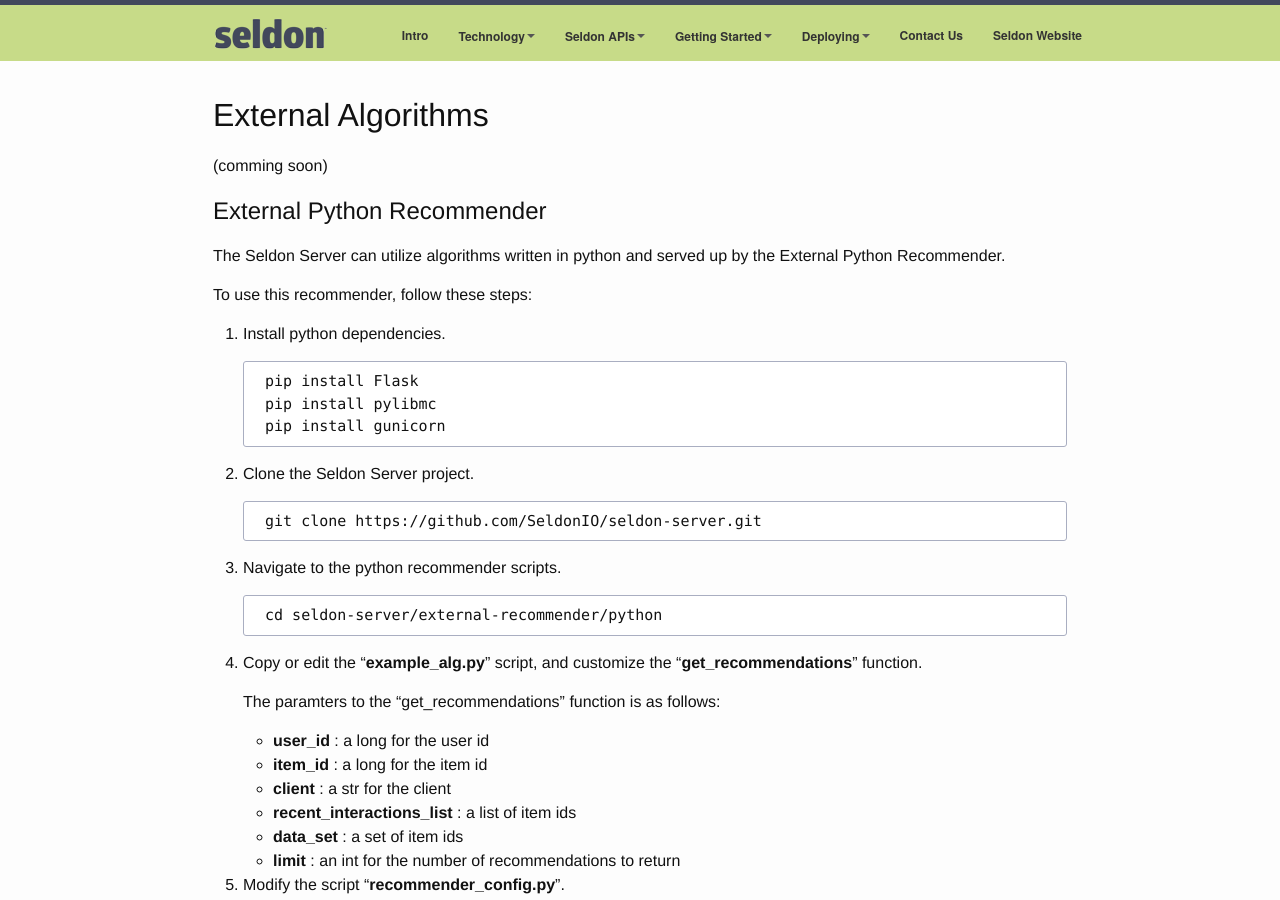
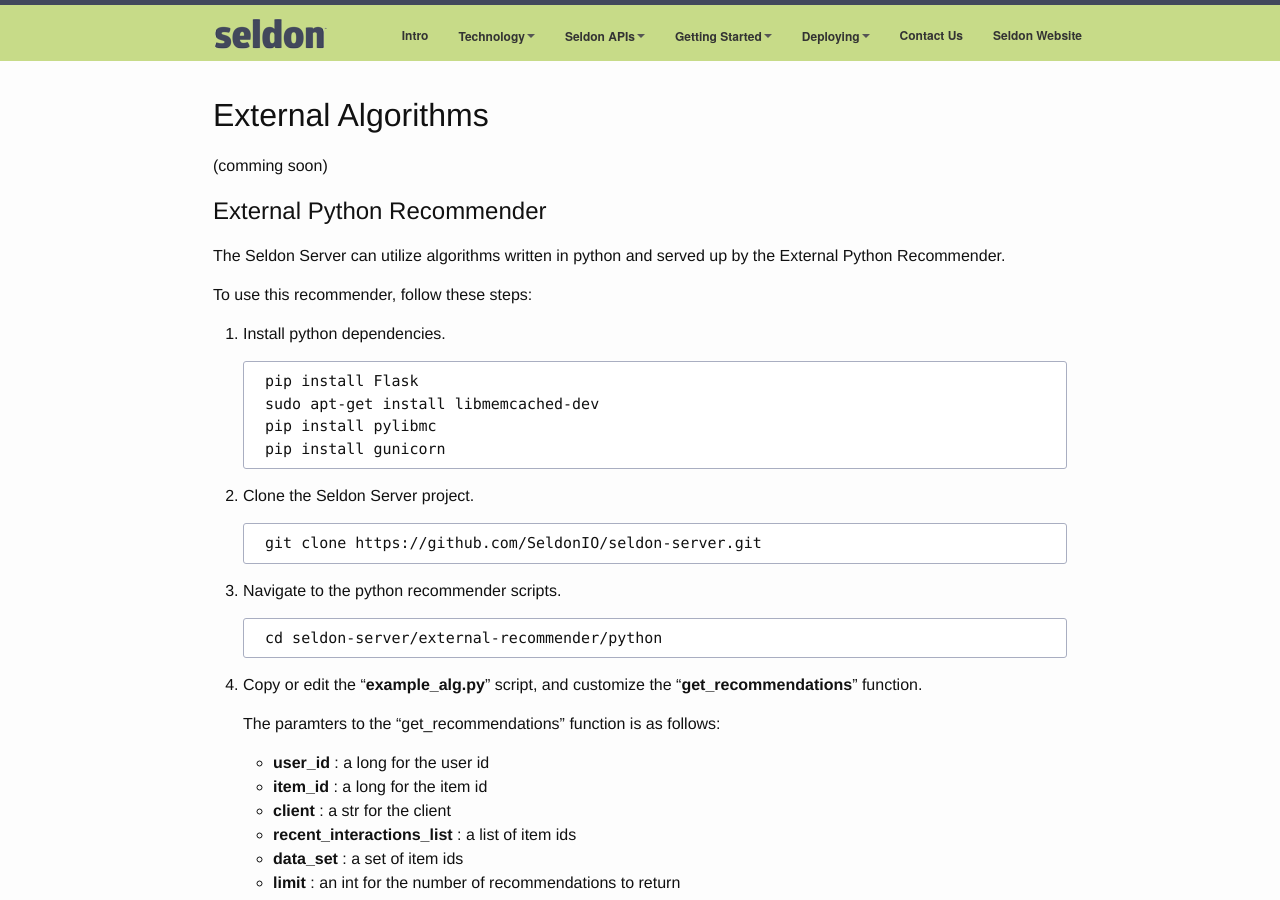
Before and after one commit to SeldonIO/seldonio.github.com, a Jekyll site: the page built from external-algorithms.md, in a window 1280 px wide and 900 px high. Built offline with Jekyll 4.4.1, drawn with Linux system fonts in a browser that asks for light colours.

Commit message:
update external algs deps

```diff
--- a/external-algorithms.md
+++ b/external-algorithms.md
@@ -16,6 +16,7 @@ To use this recommender, follow these steps:
 1. Install python dependencies.
 
         pip install Flask
+        sudo apt-get install libmemcached-dev
         pip install pylibmc
         pip install gunicorn
 
```
